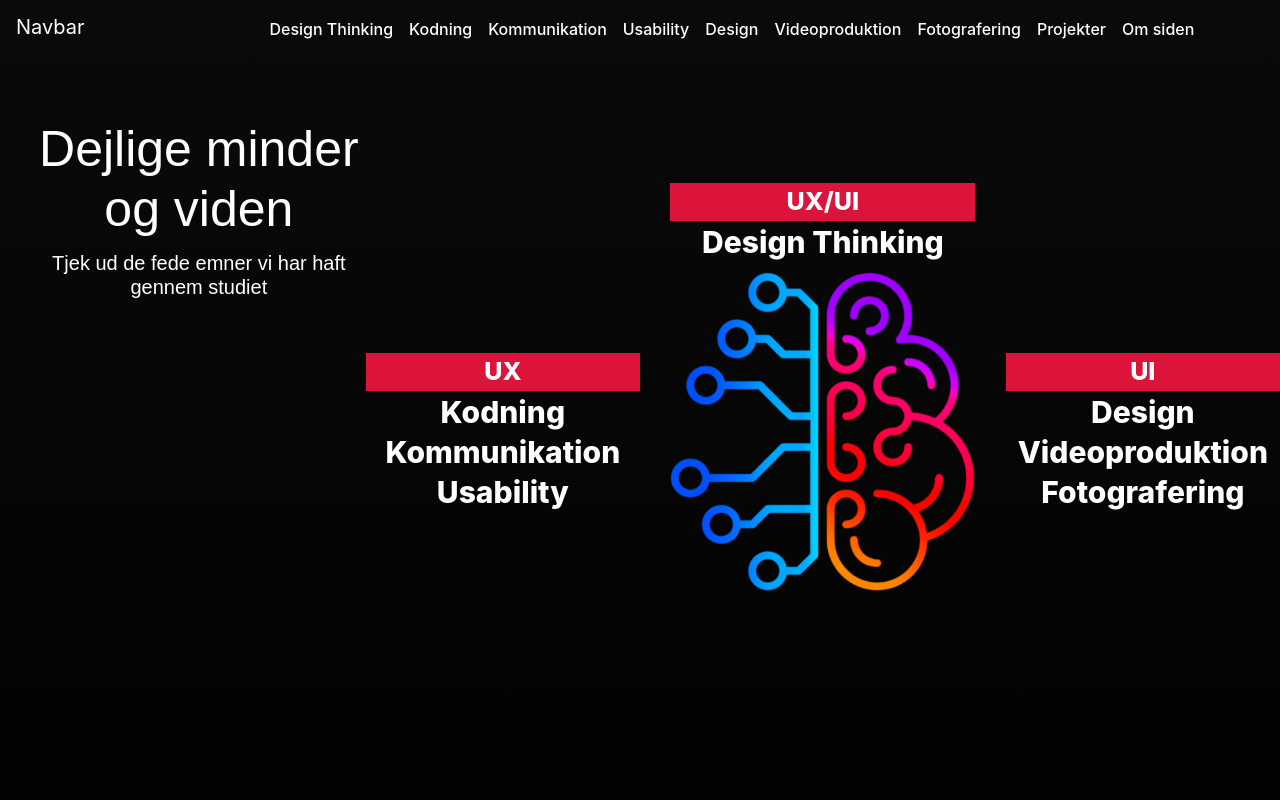
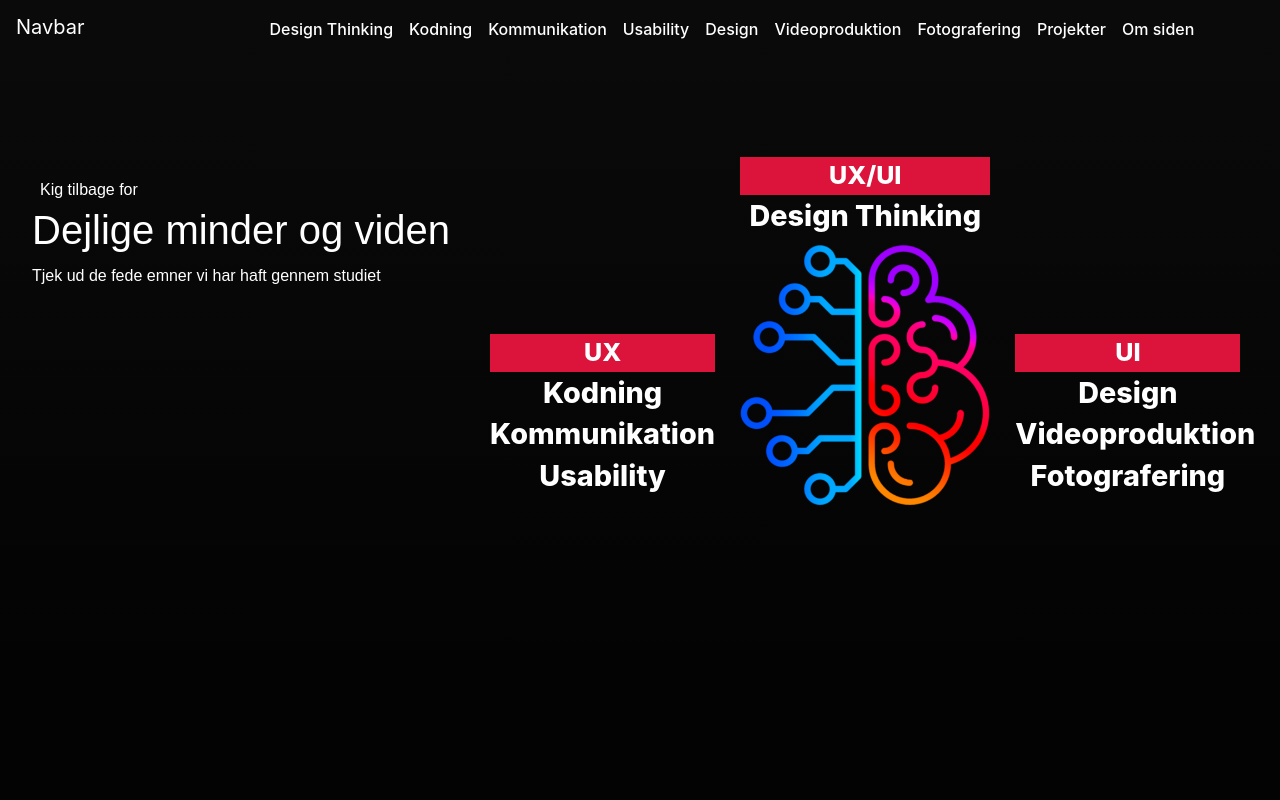
Before and after one commit to 10850/portfolio-drescher, a PHP site: page / in a window 1280 px wide. Run offline with PHP 8.4, Linux system fonts and the light colour scheme; some web fonts are replaced.

Commit message:
finpudsning

```diff
--- a/index.css
+++ b/index.css
@@ -40,12 +40,7 @@ blockquote:before, blockquote:after, q:before, q:after {
 
 /* Styling body og pagewrap */
 html, body {
-    max-width: 100%;
     height: 100%;
-    overflow: hidden;
-}
-
-body {
     background: linear-gradient(360deg,#030303 10%,#1f1f1f 360%);
     background-repeat: no-repeat;
 }
@@ -298,6 +293,10 @@ body {
     margin-top: 2em;
 }
 
+#desktop-tekst {
+    display: none;
+}
+
 #overskrift {
     font-size: 30px;
     font-family: quimby-gubernatorial, sans-serif;
@@ -512,41 +511,41 @@ body {
     }
 
     #uxuimenu {
-        font-size: 18px;
-        margin-bottom: 10px;
+        font-size: 17px;
+        margin-bottom: 20px;
     }
 
     #uxmenu {
-        font-size: 18px;
-        margin-bottom: 10px;
+        font-size: 17px;
+        margin-bottom: 20px;
     }
 
     #uimenu {
-        font-size: 18px;
+        font-size: 17px;
     }
 
     #uxoguiboks h3 {
-        font-size: 20px;
+        font-size: 21px;
     }
 
     #uxboks h3 {
-        font-size: 20px;
+        font-size: 21px;
     }
 
     #uiboks h3 {
-        font-size: 20px;
+        font-size: 21px;
     }
 
     #uimenu li:nth-child(2),
     #uimenu li:nth-child(3),
     #uimenu li:nth-child(4){
-        margin-bottom: 3px;
+        margin-bottom: 9px;
     }
 
     #uxmenu li:nth-child(2),
     #uxmenu li:nth-child(3),
     #uxmenu li:nth-child(4){
-        margin-bottom: 3px;
+        margin-bottom: 9px;
     }
 /* INDEX.HTML INDEX.HTML INDEX.HTML INDEX.HTML INDEX.HTML INDEX.HTML INDEX.HTML INDEX.HTML INDEX.HTML INDEX.HTMLINDEX.HTML INDEX.HTML END*/
 
@@ -559,6 +558,7 @@ body {
 
     /* FORSIDE MENU GRID */
     .forsidemenu {
+    margin-top: 2em;
     display: grid;
     grid-template-columns: 1fr 1fr 1fr;
     grid-template-areas:
@@ -598,19 +598,19 @@ body {
     }
 
     #uxuimenu {
-        font-size: 21px;
+        font-size: 23px;
         margin-bottom: 10px;
     }
 
     #uxmenu {
-        font-size: 21px;
+        font-size: 23px;
         margin-bottom: 10px;
         margin-top: 4em;
         max-width: 90%;
     }
 
     #uimenu {
-        font-size: 21px;
+        font-size: 23px;
         margin-top: 4em;
         max-width: 90%;
         position: relative;
@@ -632,13 +632,13 @@ body {
     #uimenu li:nth-child(2),
     #uimenu li:nth-child(3),
     #uimenu li:nth-child(4){
-        margin-bottom: 7px;
+        margin-bottom: 10px;
     }
 
     #uxmenu li:nth-child(2),
     #uxmenu li:nth-child(3),
     #uxmenu li:nth-child(4){
-        margin-bottom: 7px;
+        margin-bottom: 10px;
     }
 
     #designthinkingforside {
@@ -668,6 +668,10 @@ body {
     #fotoforside {
         font-weight: 800;
     }
+
+    .valuepropersition {
+        margin-top: 2em;
+    }
 /* INDEX.HTML INDEX.HTML INDEX.HTML INDEX.HTML INDEX.HTML INDEX.HTML INDEX.HTML INDEX.HTML INDEX.HTML INDEX.HTMLINDEX.HTML INDEX.HTML END*/
 
 
@@ -695,8 +699,6 @@ body {
 
 
     /* STYLING */
-
-
     .globalmenu-desktop .navbar-nav {
         font-size: 15px;
         font-weight: 500;
@@ -815,15 +817,15 @@ body {
 
     /* value propersition styling */
     .valuepropersition {
-        margin-top: 2em;
+        margin-top: 1.5em;
         }
 
     #overskrift {
-        font-size: 40px;
+        font-size: 44px;
     }
 
     #underoverskrift {
-        font-size: 20px
+        font-size: 22px
     }
 
     /* Hover effects til menuerne */
@@ -917,9 +919,10 @@ body {
 
     /* GRID DESKTOP */
     #grid-desktop {
-    margin-top: 8em;
+    margin-top: 8%;
+    column-gap: 1em;
     display: grid;
-    grid-template-columns: 1fr 2.5fr;
+    grid-template-columns: 1.2fr 2fr;
     grid-template-areas:
         "valuepropersition forsidemenu";
     }
@@ -950,24 +953,37 @@ body {
 
     /* VALUE PROPERSITION STYLING */
     .valuepropersition {
-        margin-top: -4em;
+        margin-top: 5%;
         width: 100%;
-        margin-left: 1em;
+        margin-left: 2em;
+        text-align: left;
 
     }
 
+    #desktop-tekst {
+        display: block;
+        font-size: 16px;
+        font-style: normal;
+        font-family: montserrat, sans-serif;
+        font-weight: 300;
+        font-style: normal;
+        margin-bottom: 0.5em;
+        margin-left: 0.5em;
+    }
+
     #overskrift {
-        font-size: 50px;
+        font-size: 40px;
 
     }
 
     #underoverskrift {
-        font-size: 20px;
+        font-size: 16px;
+        margin-top: 0.5em;
     }
 
     /* Forside menu styling */
     .forsidemenu {
-        width: 100%;
+        width: 95%;
         margin: 0;
     }
 
@@ -976,6 +992,18 @@ body {
         margin: 0;
     }
 
+    #uxuimenu a{
+        font-size: 125%;
+    }
+
+    #uxmenu a{
+        font-size: 125%;
+    }
+
+    #uimenu a{
+        font-size: 125%;
+    }
+
 
 
 /* INDEX.HTML INDEX.HTML INDEX.HTML INDEX.HTML INDEX.HTML INDEX.HTML INDEX.HTML INDEX.HTML INDEX.HTML INDEX.HTMLINDEX.HTML INDEX.HTML END*/
--- a/index.html
+++ b/index.html
@@ -294,6 +294,7 @@
             </nav> <!-- Alt indhold til menuen på forsiden -->
 
             <section class="valuepropersition">
+                <p id="desktop-tekst">Kig tilbage for</p>
                 <h1 id="overskrift">Dejlige minder og viden</h1>
                 <h4 id="underoverskrift">Tjek ud de fede emner vi har haft gennem studiet</h4>
             </section> <!-- Section om den valuepropersition som siden tilbyder -->
```
